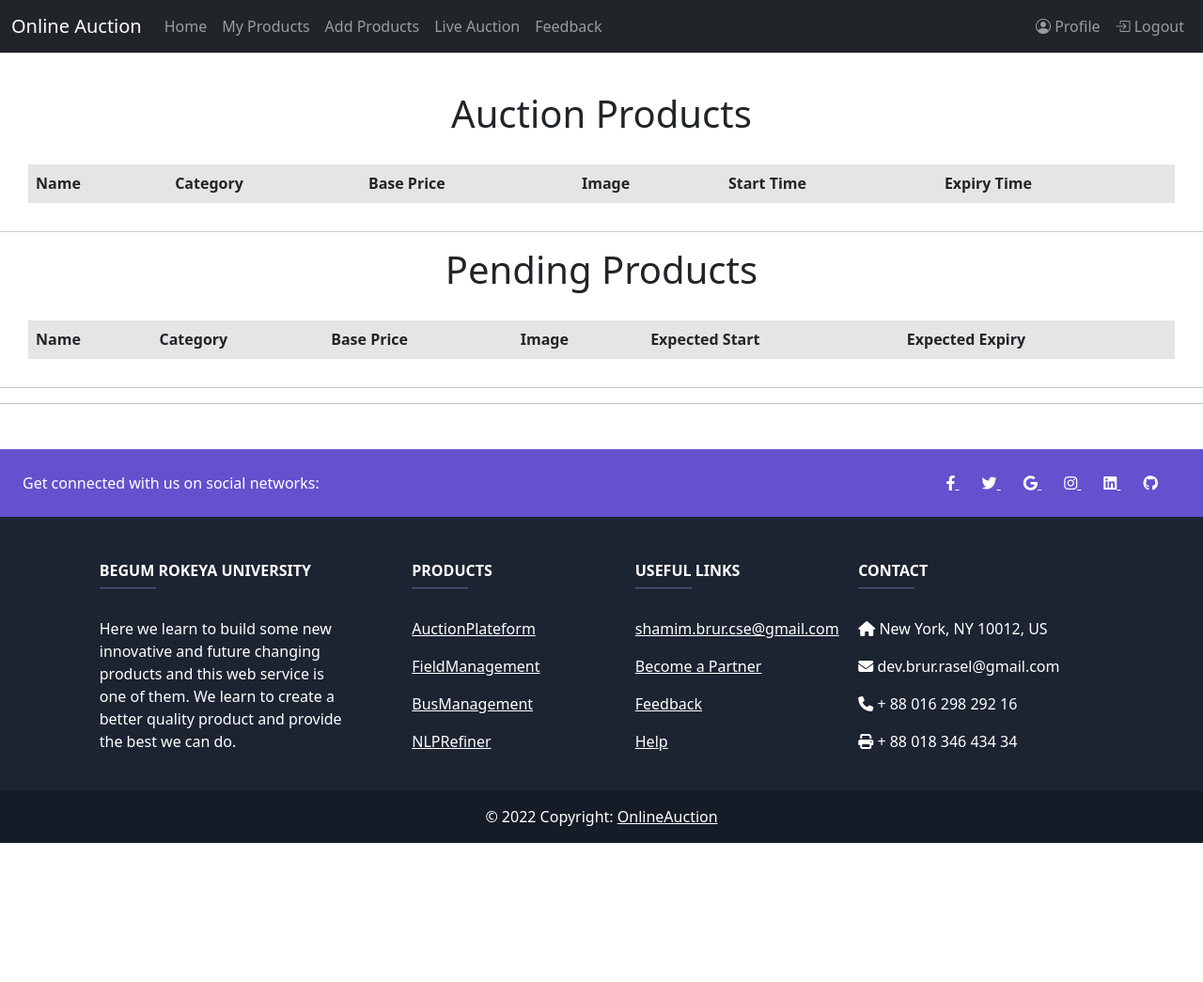
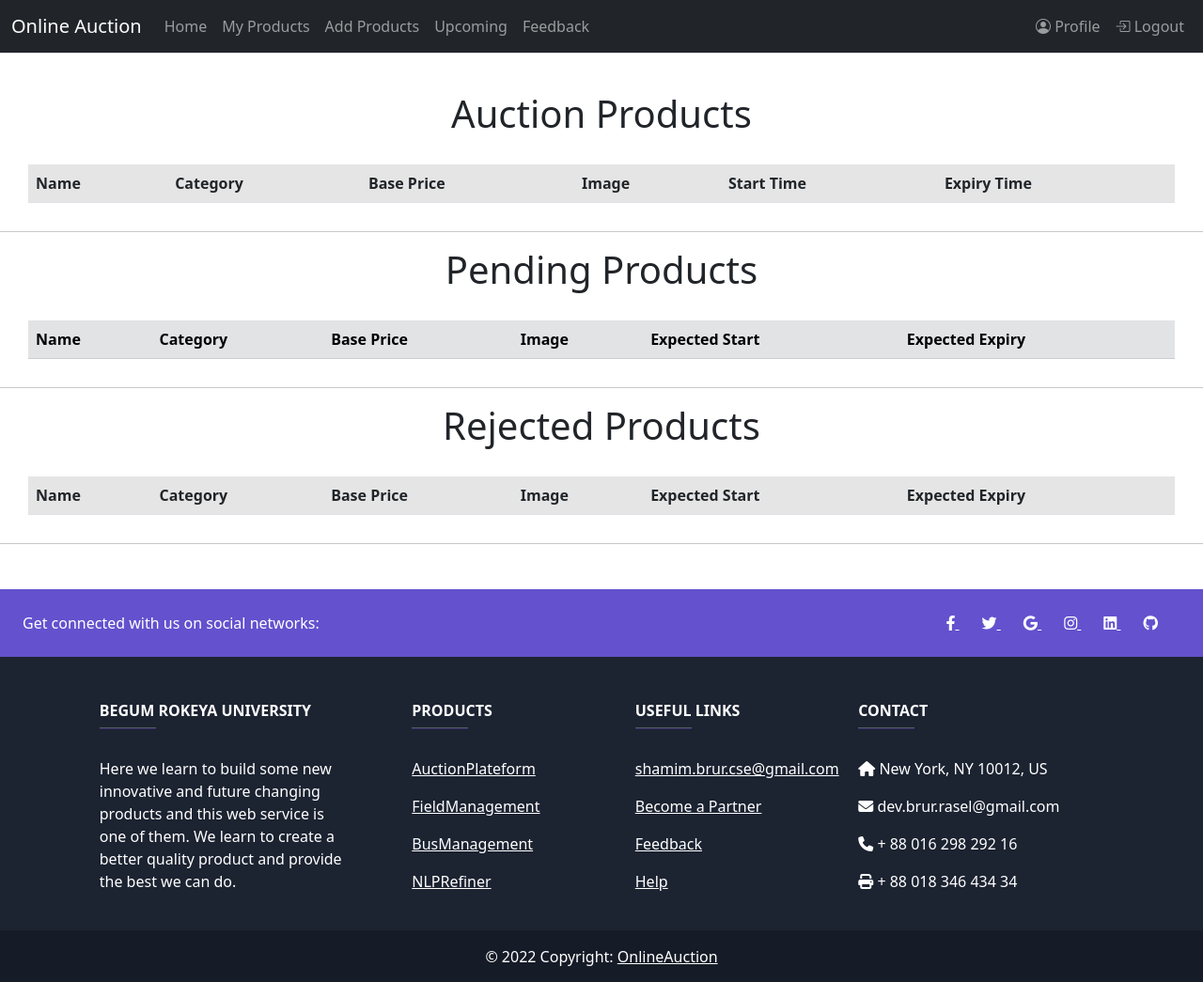
Before and after one commit to rasel-33/online-auction, a Django app: page /my_prouducts in a window 1280 px wide. Shown: the top 1045 px of the page at 94% size. Before the commit the page ends 897 px from the top, so only its background shows below. Run offline with Django 4.2, Linux system fonts and the light colour scheme; a user stored in the database is signed in; data comes from the database, SQL or seed files in the repository; both versions use the stored data as it was after the commit; lists and menus that the app fills with data are empty; some libraries are stand-ins or nearby versions.

Commit message:
My product view  Done, Live Products moved to home page, extra view added for Upcoming Products

```diff
--- a/auction/templates/auction/feedback.html
+++ b/auction/templates/auction/feedback.html
@@ -6,14 +6,12 @@
     <form method="post" style="text-align: center">
         {% csrf_token %}
         <div class="mb-3" style="margin: 3px">
-            <label for="exampleFormControlTextarea1" class="form-label" >Feedback Message</label>
+            <label for="exampleFormControlTextarea1" class="form-label">Feedback Message</label>
             <textarea class="form-control" id="exampleFormControlTextarea1" rows="3" name="feedback_message"></textarea>
         </div>
         <div class="d-grip gap-2" style="text-align: center">
             <input type="submit" value="Submit Feedback" class="btn btn-primary">
         </div>
-
-
     </form>
 
 {% endblock %}
--- a/auction/templates/auction/my_products.html
+++ b/auction/templates/auction/my_products.html
@@ -22,15 +22,46 @@
                     <td>{{ item.product.category }}</td>
                     <td>{{ item.min_bid_price }}</td>
                     <td><img src="{{ item.product.product_image.url }}" style="width: 30px; height: 30px;"></td>
-                    <td>{{ item.bid_start }}</td>
-                    <td>{{ item.bid_expiry }}</td>
+                    <td>{{ item.bid_start.date }}</td>
+                    <td>{{ item.bid_expiry.date }}</td>
                 </tr>
             {% endfor %}
             </tbody>
         </table>
-    </div><hr>
+    </div>
+    <hr>
 
     <h1 style="text-align: center">Pending Products</h1>
+    <div style="margin:30px">
+        <table class="table">
+            <thead>
+            <tr class="table-secondary">
+                <th>Name</th>
+                <th>Category</th>
+                <th>Base Price</th>
+                <th>Image</th>
+                <th>Expected Start</th>
+                <th>Expected Expiry</th>
+            </tr>
+            </thead>
+            <tbody>
+            {% for item in pendingitems %}
+                <tr class="table-primary">
+                    <td><a href="{% url 'single-product' item.id %}"
+                           style="text-decoration: none">{{ item.product_name }}</a></td>
+                    <td>{{ item.category }}</td>
+                    <td>{{ item.proposed_minimum_price }}</td>
+                    <td><img src="{{ item.product_image.url }}" style="width: 30px; height: 30px;"></td>
+                    <td>{{ item.bid_start.date }}</td>
+                    <td>{{ item.bid_expiry.date }}</td>
+                </tr>
+            {% endfor %}
+            </tbody>
+        </table>
+    </div>
+    <hr>
+
+    <h1 style="text-align: center">Rejected Products</h1>
     <div style="margin:30px">
         <table class="table">
             <thead>
@@ -44,36 +75,19 @@
             </tr>
             </thead>
             <tbody>
-            {% for item in pendingitems %}
-                <tr class="table-primary">
-                    <td><a href="{% url 'product' item.id %}"
+            {% for item in rejecteditems %}
+                <tr class="table-danger">
+                    <td><a href="{% url 'single-product' item.id %}"
                            style="text-decoration: none">{{ item.product_name }}</a></td>
-                    <td>{{ itemcategory }}</td>
-                    <td>{{ item.min_bid_price }}</td>
-                    <td><img src="{{ item.product.product_image.url }}" style="width: 30px; height: 30px;"></td>
-                    <td>{{ item.bid_start }}</td>
-                    <td>{{ item.bid_expiry }}</td>
+                    <td>{{ item.category }}</td>
+                    <td>{{ item.proposed_minimum_price }}</td>
+                    <td><img src="{{ item.product_image.url }}" style="width: 30px; height: 30px;"></td>
+                    <td>{{ item.bid_start.date }}</td>
+                    <td>{{ item.bid_expiry.date }}</td>
                 </tr>
             {% endfor %}
             </tbody>
         </table>
-    </div><hr>
-
-
-    {#    <h1>Pending Products</h1>#}
-    {#    {% for item in pendingitems %}#}
-    {#        <h4>{{ item.product_name }}</h4>#}
-    {#        <p>{{ item.product_description }}</p>#}
-    {##}
-    {#    {% endfor %}#}
-    {##}
-    {#    <hr>#}
-    {##}
-    {#    <h1>Rejected Products</h1>#}
-    {#    {% for item in rejecteditems %}#}
-    {#        <h4>{{ item.product_name }}</h4>#}
-    {#        <p>{{ item.product_description }}</p>#}
-    {##}
-    {#    {% endfor %}#}
+    </div>
 
 {% endblock %}
--- a/auction/urls.py
+++ b/auction/urls.py
@@ -15,5 +15,6 @@ urlpatterns = [
     path('my_prouducts',views.my_products,name="my_products"),
     path('place_bid/<str:pk>/',views.place_bid,name="place_bid"),
     path('auction_history/<int:pk>', views.auction_history, name="auction_history"),
-    path('feedback/', views.feedback, name="feedback")
+    path('feedback/', views.feedback, name="feedback"),
+    path('upcoming_products/',views.upcoming_products, name="upcoming_products")
 ]
--- a/auction/views.py
+++ b/auction/views.py
@@ -15,7 +15,8 @@ from django.db.models import Q
 
 def home(request):
     itemlist = Product.objects.exclude(is_online=True).exclude(is_rejected=True)
-    context = {'items':itemlist}
+    itemlist = Auction.objects.filter(bid_expiry__gte=timezone.now())
+    context = {'items': itemlist}
     return render(request, 'auction/home.html', context)
 
 
@@ -175,7 +176,7 @@ def feedback(request):
             type = request.user.profile.user_type
             message = form.cleaned_data['feedback_message']
             username = request.user.username
-            subject = "Feedback By " + type +" "+ username
+            subject = "Feedback By " + type + " " + username
             send_mail(
                 subject,
                 message,
@@ -185,5 +186,11 @@ def feedback(request):
             )
             messages.success(request, 'Your FeedBack sent to Admin, Thanks for your support and being an active user')
             return redirect("home")
-    context = {'form':form}
+    context = {'form': form}
     return render(request, 'auction/feedback.html', context)
+
+
+def upcoming_products(request):
+    itemlist = Product.objects.exclude(is_online=True).exclude(is_rejected=True)
+    context = {'items': itemlist}
+    return render(request, 'auction/upcoming_products.html', context)
--- a/templates/navbar.html
+++ b/templates/navbar.html
@@ -94,7 +94,7 @@
                     {% endif %}
                 {% endif %}
                 <li class="nav-item">
-                    <a class="nav-link " aria-current="page" href="{% url 'auction_products' %}">Live Auction</a>
+                    <a class="nav-link " aria-current="page" href="{% url 'upcoming_products' %}">Upcoming</a>
                 </li>
 {#                <li class="nav-item">#}
 {#                    <a class="nav-link " aria-current="page" href="{% url 'products' %}">Upcoming</a>#}
```
Also changed, not shown: auction/templates/auction/addproductform.html (+15 -8 lines), auction/templates/auction/auction_products.html (+0 -34 lines), auction/templates/auction/confirm_delete.html (+7 -7 lines), auction/templates/auction/home.html (+19 -8 lines), auction/templates/auction/upcoming_products.html (added, +35 -0 lines), auction/models.py (line endings or trailing spaces), db.sqlite3.
